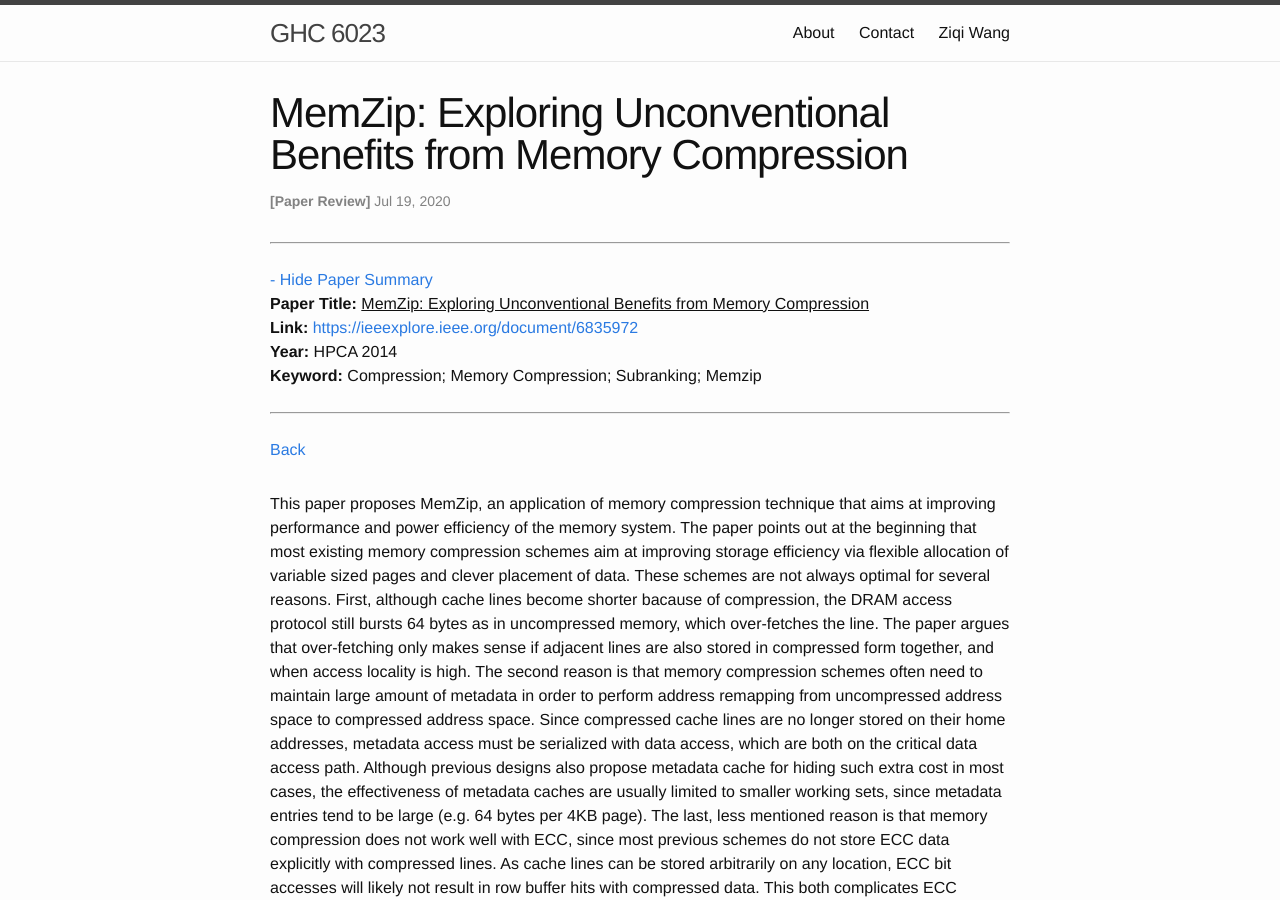
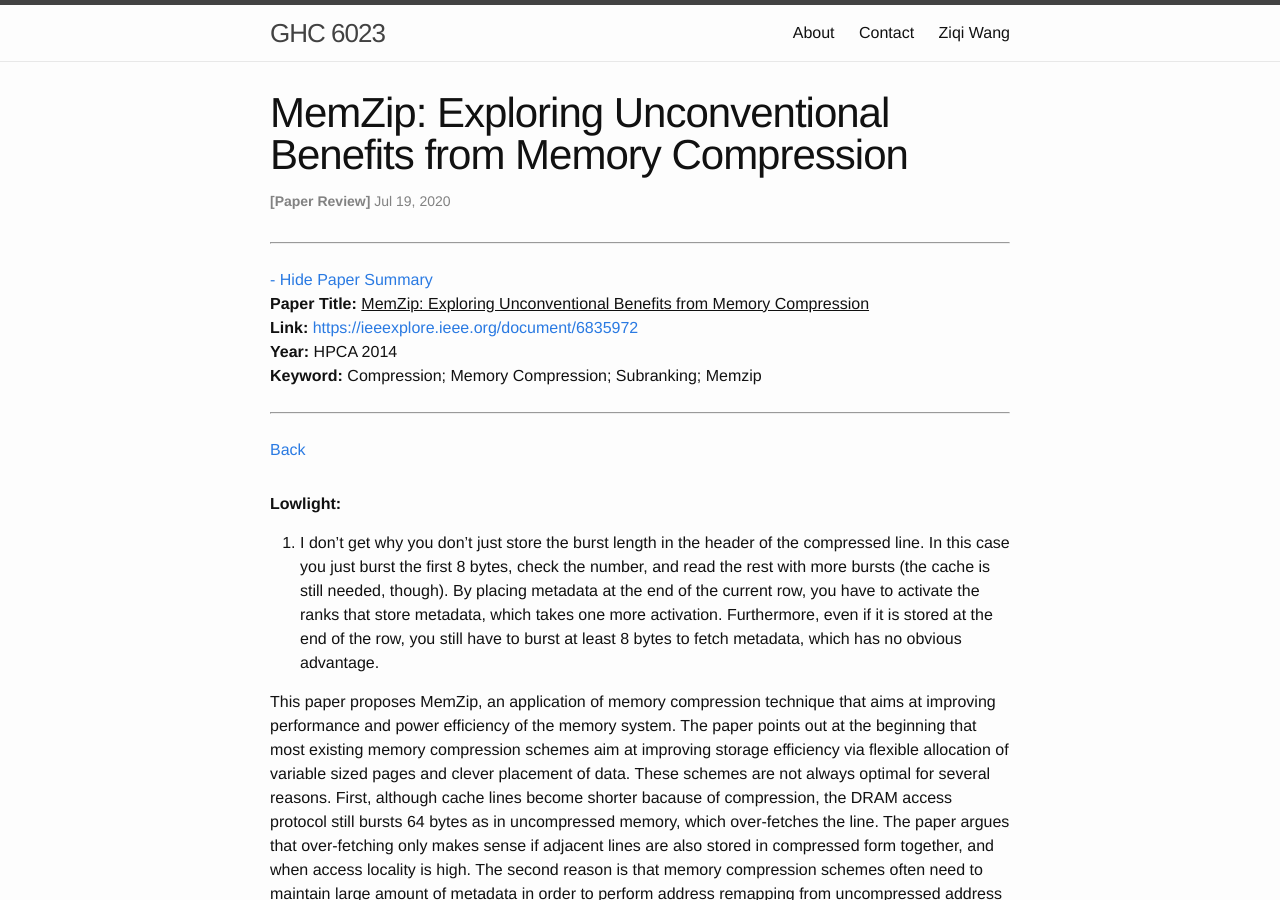
Before and after one commit to wangziqi2013/wangziqi2013.github.io, a Jekyll site: the page built from _posts/2020-07-18-memzip.markdown, in a window 1280 px wide and 900 px high. Built offline with Jekyll 4.4.1, drawn with Linux system fonts in a browser that asks for light colours.

Commit message:
Adding lowlight

```diff
--- a/_posts/2020-07-18-memzip.markdown
+++ b/_posts/2020-07-18-memzip.markdown
@@ -12,6 +12,14 @@ htm_cd:
 htm_cr:
 version_mgmt:
 ---
+
+**Lowlight:**
+
+1. I don't get why you don't just store the burst length in the header of the compressed line. In this case you just burst
+   the first 8 bytes, check the number, and read the rest with more bursts (the cache is still needed, though).
+   By placing metadata at the end of the current row, you have to activate the ranks that store metadata, which takes
+   one more activation. Furthermore, even if it is stored at the end of the row, you still have to burst at least 8 bytes
+   to fetch metadata, which has no obvious advantage.
 
 This paper proposes MemZip, an application of memory compression technique that aims at improving performance and power
 efficiency of the memory system. The paper points out at the beginning that most existing memory compression schemes aim
```
